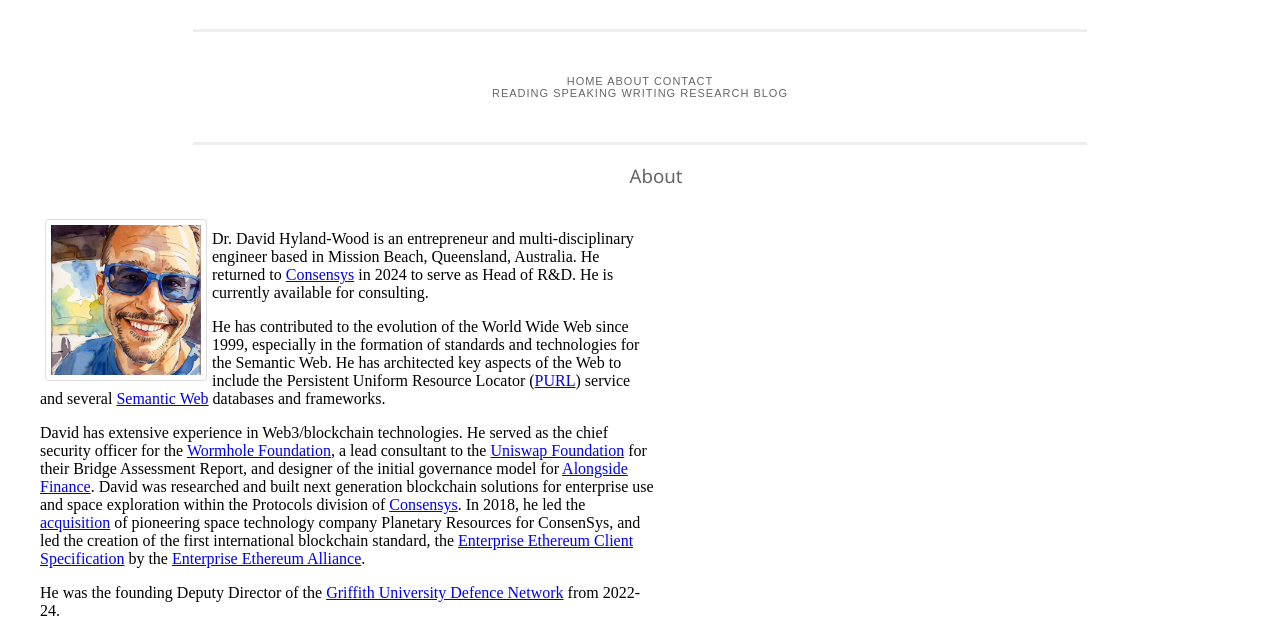
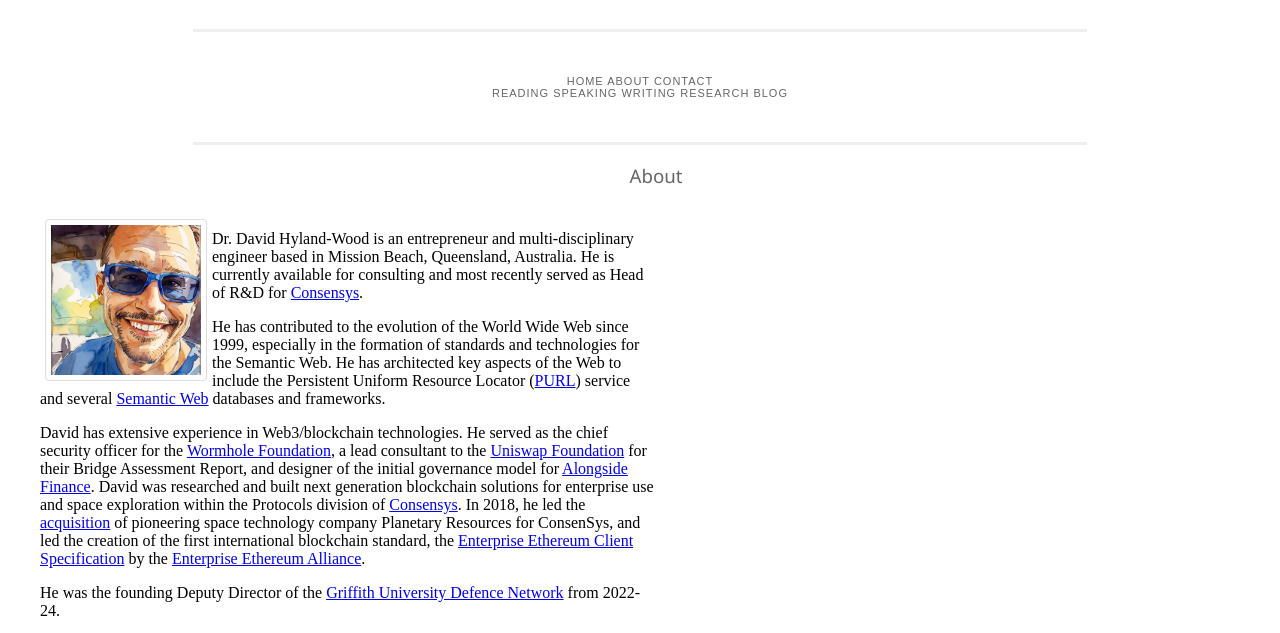
Before and after one commit to prototypo/hyland-wood.org, a plain HTML site: page docs/about.html in a window 1280 px wide. Shown: the part 106-739 px from the top of the page. Drawn offline with Linux system fonts and the light colour scheme.

Commit message:
Update about.html for CSI

```diff
--- a/docs/about.html
+++ b/docs/about.html
@@ -37,7 +37,7 @@
 
 			<div class="hy-headshot"><img src="images/DHW%20headshot%20cartoon%202024%20400x400.jpg"></div>
 
-			<p>Dr. David Hyland-Wood is an entrepreneur and multi-disciplinary engineer based in Mission Beach, Queensland, Australia. He returned to <a href="https://new.consensys.net/">Consensys</a> in 2024 to serve as Head of R&D. He is currently available for consulting.</p>
+			<p>Dr. David Hyland-Wood is an entrepreneur and multi-disciplinary engineer based in Mission Beach, Queensland, Australia. He is currently available for consulting and most recently served as Head of R&D for <a href="https://new.consensys.net/">Consensys</a>.</p>
 
 			<p>He has contributed to the evolution of the World Wide Web since 1999, especially in the formation of standards and technologies for the Semantic Web. He has architected key aspects of the Web to include the Persistent Uniform Resource Locator (<a title="Persistent URLs" href="https://en.wikipedia.org/wiki/PURL" target="_blank" rel="noopener noreferrer">PURL</a>) service and several <a title="Semantic Web" href="http://www.w3.org/standards/semanticweb/" target="_blank" rel="noopener noreferrer">Semantic Web</a> databases and frameworks.</p>
 
```
